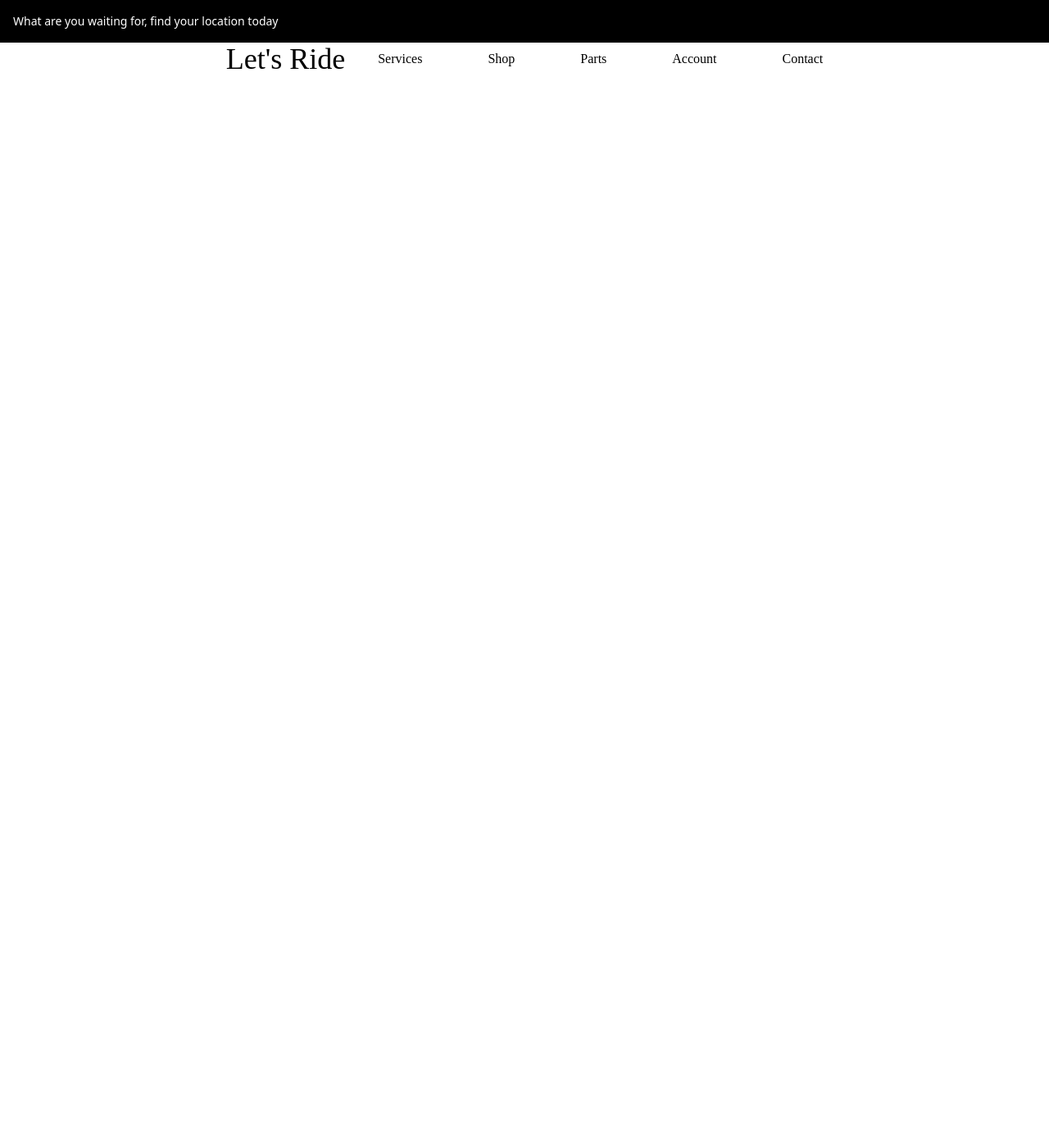
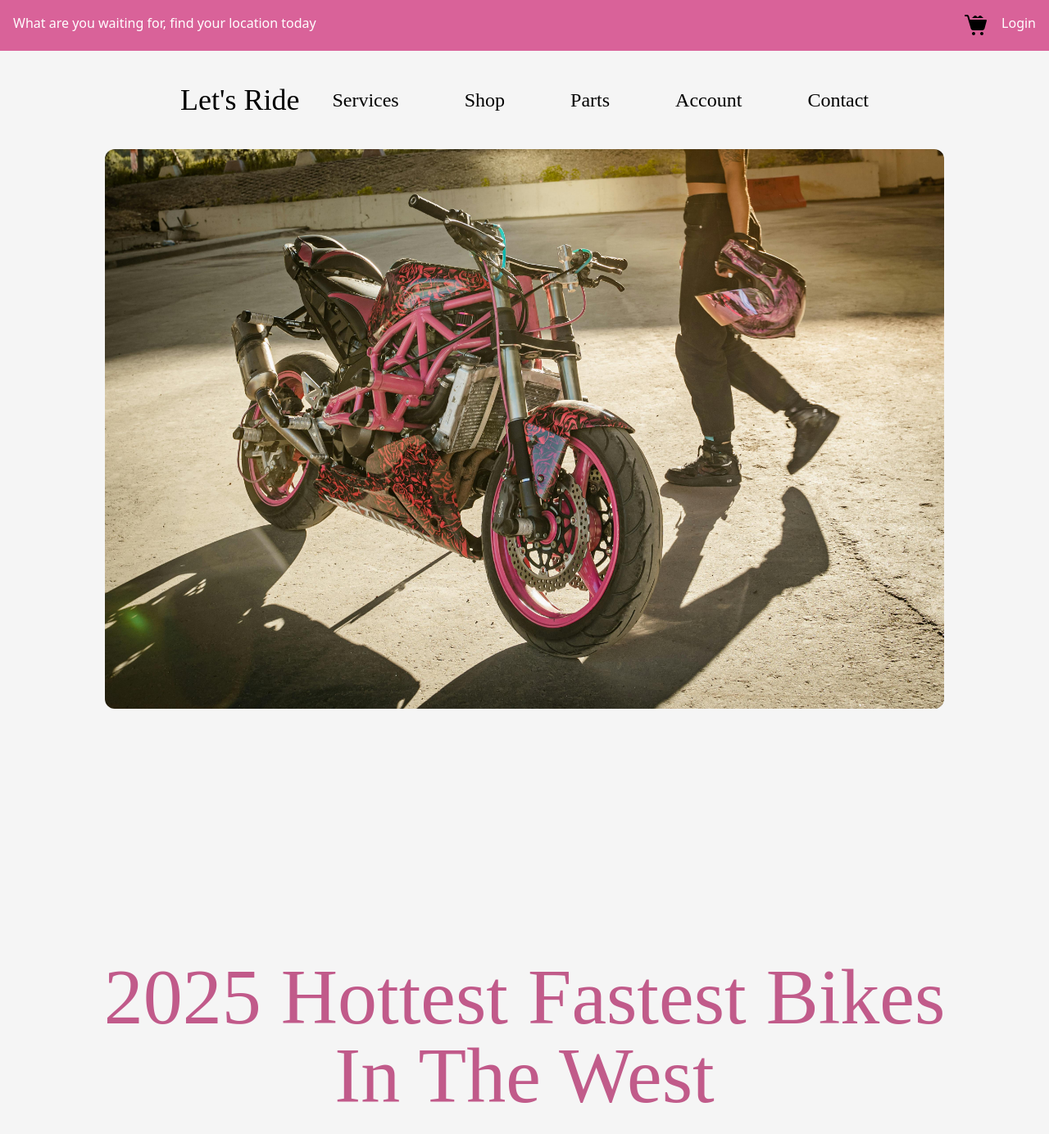
Before and after one commit to Davonne007-TX/world-of-code-and-design, a React (Vite) app: page /letsRide in a window 1280 px wide. Shown: the top 1384 px of the page at 82% size. Before the commit the page ends 800 px from the top, so only its background shows below. Built offline with nearby package versions, Linux system fonts and the light colour scheme; a web font is replaced by a local one.

Commit message:
add image of main bike and advertisitng pitch

```diff
--- /dev/null
+++ b/src/components/ride/Hottest.jsx
@@ -0,0 +1,11 @@
+export default function Hottest() {
+  return (
+    <section className="flex flex-col justify-center items-center min-h-screen">
+      <h2 className="text-pink-800/69 animate-pulse text-center font-pro text-3xl md:text-5xl lg:text-8xl">
+        2025 Hottest Fastest Bikes
+        <br />
+        <span>In The West</span>
+      </h2>
+    </section>
+  );
+}
--- a/src/components/ride/LetsRide.jsx
+++ b/src/components/ride/LetsRide.jsx
@@ -1,12 +1,15 @@
-import TopHeader from "../fly/TopHeader";
 import LetsRideHeader from "./LetsRideHeader";
 import LetsRideTopHeader from "./LetsRideTopHeader";
+import RideHero from "./RideHero";
+import Hottest from "./Hottest";
 
 export default function LetsRide() {
   return (
-    <main>
+    <main className="bg-neutral-100">
       <LetsRideTopHeader />
       <LetsRideHeader />
+      <RideHero />
+      <Hottest />
     </main>
   );
 }
--- a/src/components/ride/LetsRideHeader.jsx
+++ b/src/components/ride/LetsRideHeader.jsx
@@ -7,12 +7,12 @@ export default function LetsRideHeader() {
     { rideLinks: "Contact", id: 35 },
   ];
   return (
-    <header className="w-full font-pro">
+    <header className="w-full font-pro mt-10">
       <nav className="flex justify-center gap-10 items-center">
         <h1 className="text-4xl">Let's Ride</h1>
-        <ul className="flex flex-row gap-20 justify-between items-center">
+        <ul className=" hidden md:flex md:flex-row md: gap-10 lg:gap-20 justify-between items-center">
           {letsRideLinks.map((link) => (
-            <li key={link.id} className="text-black">
+            <li key={link.id} className="text-black text-2xl">
               {link.rideLinks}
             </li>
           ))}
--- a/src/components/ride/LetsRideTopHeader.jsx
+++ b/src/components/ride/LetsRideTopHeader.jsx
@@ -1,10 +1,15 @@
-import React from "react";
+import Image from "../Image";
 
 export default function LetsRideTopHeader() {
+  const cartImage = "/images/cartIcon.png ";
   const waiting = ["What are you waiting for, find your location today"];
   return (
-    <section className="w-full bg-black p-4 text-white text-sm">
-      <p>{waiting}</p>
+    <section className="w-full bg-pink-700/60 p-4 text-white text-md">
+      <section className="flex gap-4">
+        <p>{waiting}</p>
+        <Image image={cartImage} className="ml-auto" />
+        <p>Login</p>
+      </section>
     </section>
   );
 }
--- /dev/null
+++ b/src/components/ride/RideHero.jsx
@@ -0,0 +1,14 @@
+import Image from "../Image";
+
+export default function RideHero() {
+  const pinkBike = "/images/pinkBike.jpg";
+
+  return (
+    <section className="flex justify-center items-center mt-10">
+      <Image
+        image={pinkBike}
+        className={"max-w-xs md:max-w-2xl lg:max-w-5xl rounded-xl h-auto"}
+      />
+    </section>
+  );
+}
```
Also changed, not shown: public/images/pinkBike.jpg (added).
